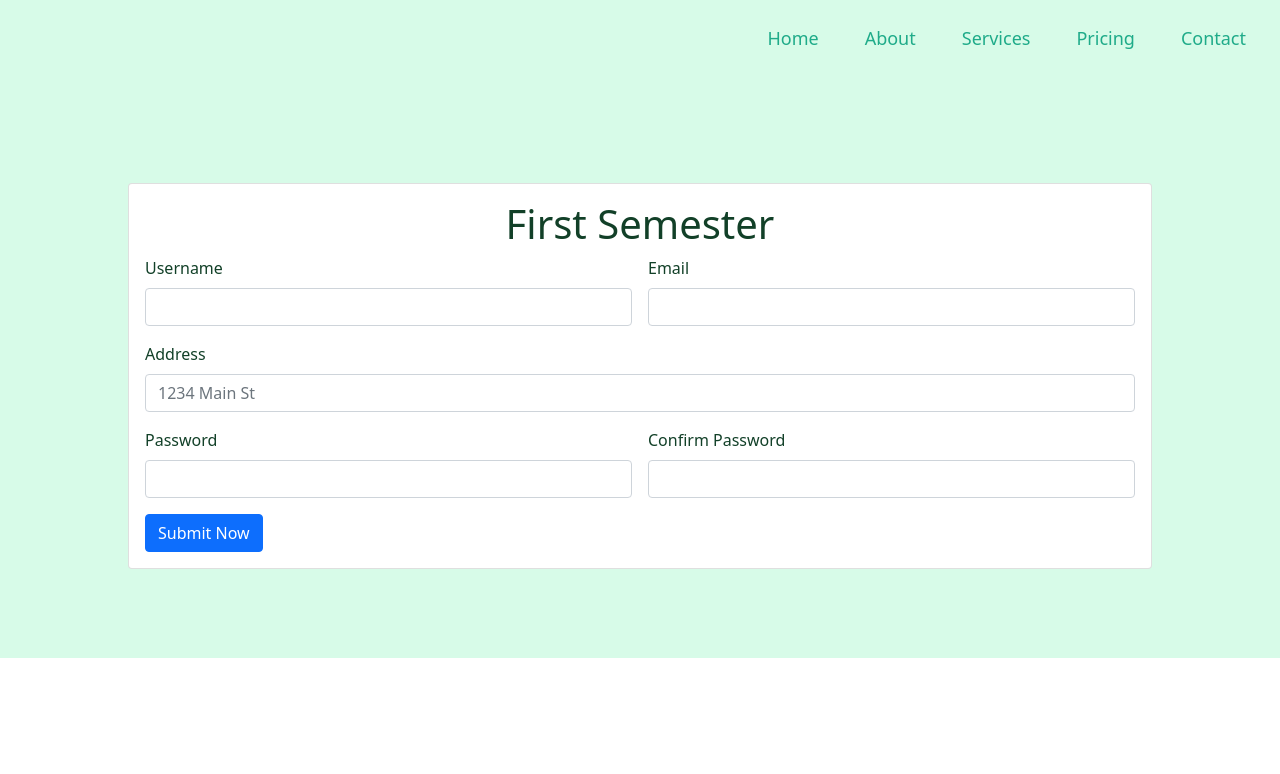
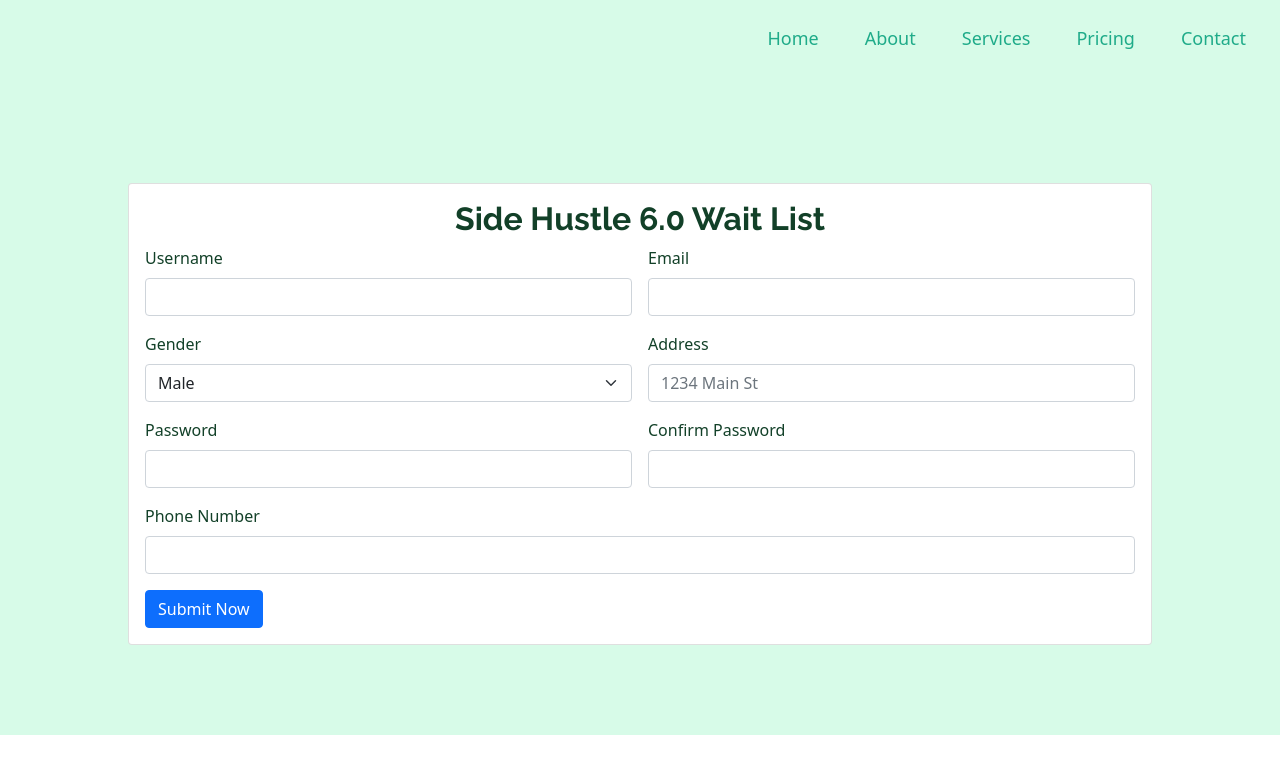
Before and after one commit to SIDE-HUSTLE-GROUP-37-HTML-CSS-JS-TRACK/Second-Capstone-project-main, a plain HTML site: page index.html in a window 1280 px wide. Drawn offline with nearby package versions, Linux system fonts and the light colour scheme.

Commit message:
form setting up 2

```diff
--- a/assets/style/styles.css
+++ b/assets/style/styles.css
@@ -60,6 +60,9 @@ li {
 }
 .card-title{
   text-align: center;
+  font-size: 2rem;
+  font-family: "Raleway", sans-serif;
+  font-weight: 700;
 }
 
 /*RESPONSIVE navbar-section NAV-MENU STARTS*/
--- a/index.html
+++ b/index.html
@@ -27,7 +27,7 @@
     />
 
     <!--Favorite icon -->
-    <link rel="shortcut icon" href="images/icons/favicon-32x32.png" type="image/x-icon" />
+    <link rel="shortcut icon" href="assets/images/favicon.ico" type="image/x-icon" />
 
     <!--js files-->
     <script src="assets/scripts/app.js" defer></script>
@@ -62,7 +62,7 @@
     <div class="light-green-section container-box ">
       <div class="card">
         <div class="card-body">
-          <h1 class="card-title">First Semester</h1>
+          <h1 class="card-title">Side Hustle 6.0 Wait List</h1>
           <form class="row g-3">
             <div class="col-md-6">
               <label for="inputUsername4" class="form-label">Username</label>
@@ -72,7 +72,14 @@
               <label for="inputEmail4" class="form-label">Email</label>
               <input type="email" class="form-control" id="inputEmail4">
             </div>
-            <div class="col-12">
+            <div class="col-md-6">
+              <label for="inputGender4" class="form-label">Gender</label>
+              <select class="form-select" aria-label="Default select example">
+                <option value="1">Male</option>
+                <option value="2">Female</option>
+              </select>
+            </div>
+            <div class="col-md-6">
               <label for="inputAddress" class="form-label">Address</label>
               <input type="text" class="form-control" id="inputAddress" placeholder="1234 Main St">
             </div>
@@ -83,6 +90,10 @@
             <div class="col-md-6">
               <label for="inputPassword5" class="form-label">Confirm Password</label>
               <input type="password" class="form-control" id="inputPassword5">
+            </div>
+            <div class="col-12">
+              <label for="inputPhoneNumber4" class="form-label">Phone Number</label>
+              <input type="number" class="form-control" id="inputPhoneNumber4">
             </div>
             <div class="col-12">
               <button type="submit" class="btn btn-primary">Submit Now</button>
```
Also changed, not shown: assets/images/about.txt (added), assets/images/android-chrome-192x192.png (added), assets/images/android-chrome-512x512.png (added), assets/images/apple-touch-icon.png (added), assets/images/favicon-16x16.png (added), assets/images/favicon-32x32.png (added), assets/images/favicon.ico (added), assets/images/site.webmanifest (added), 1 other file.
